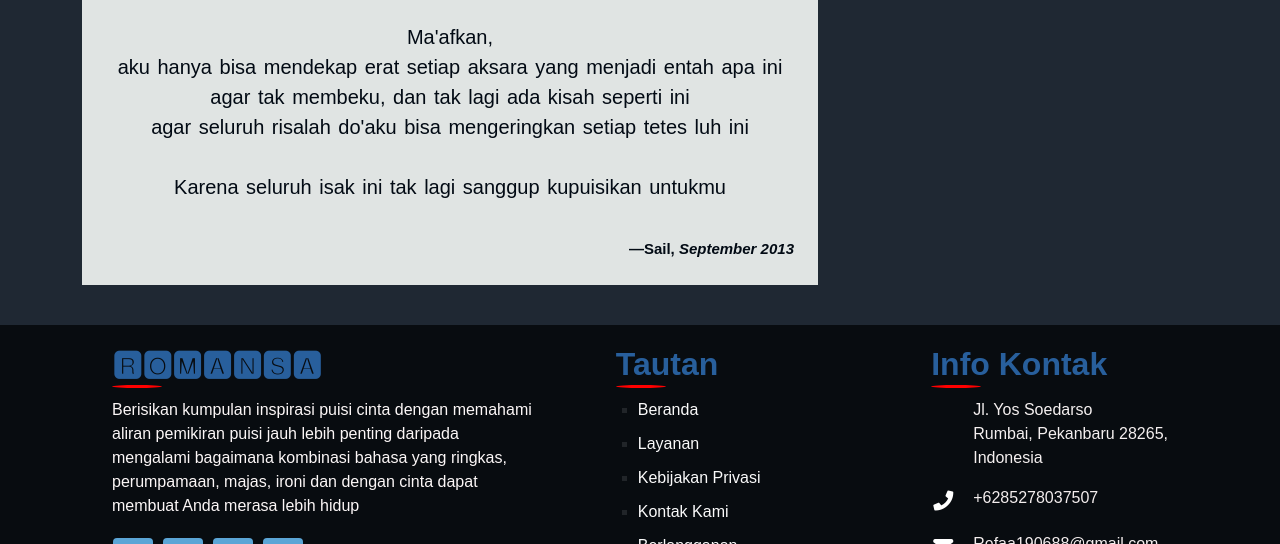
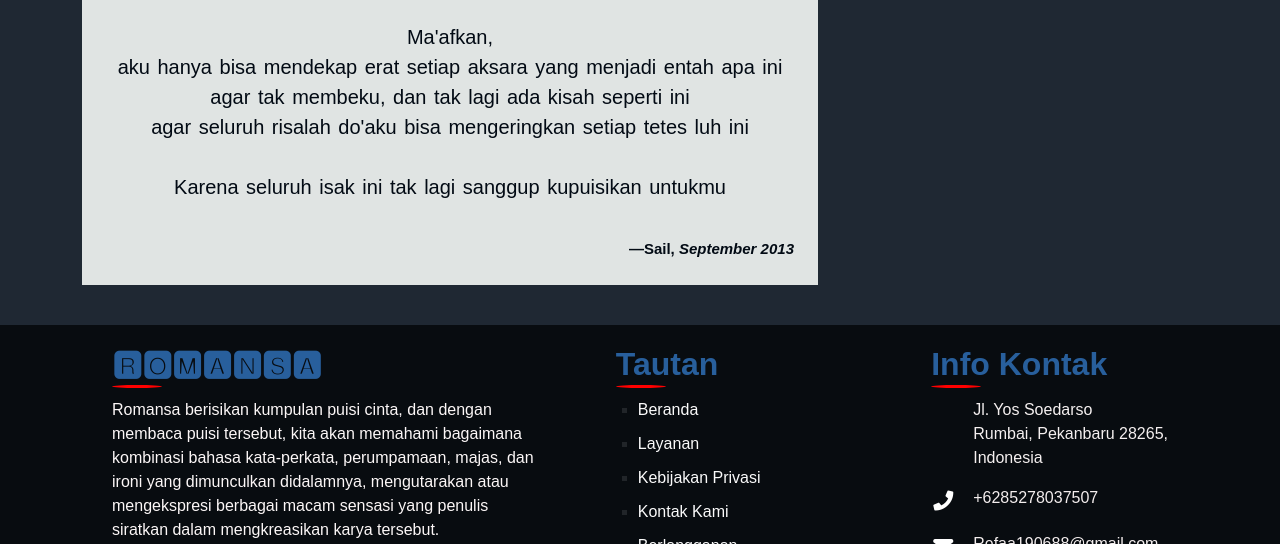
Before and after one commit to reskapauzi/reskapauzi.github.io, a plain HTML site: page puisi9.html in a window 1280 px wide. Shown: the part 1038-1582 px from the top of the page. Drawn offline with Linux system fonts and the light colour scheme.

Commit message:
Update puisi9.html

```diff
--- a/puisi9.html
+++ b/puisi9.html
@@ -214,7 +214,7 @@
     <div class="container">
       <div class="note">
         <h2>🆁🅾🅼🅰🅽🆂🅰</h2>
-          <p>Berisikan kumpulan inspirasi puisi cinta dengan memahami aliran pemikiran puisi jauh lebih penting daripada mengalami bagaimana kombinasi bahasa yang ringkas, perumpamaan, majas, ironi dan dengan cinta dapat membuat Anda merasa lebih hidup</p>
+          <p>Romansa berisikan kumpulan puisi cinta, dan dengan membaca puisi tersebut, kita akan memahami bagaimana kombinasi bahasa kata-perkata, perumpamaan, majas, dan ironi yang dimunculkan didalamnya, mengutarakan atau mengekspresi berbagai macam sensasi yang penulis siratkan dalam mengkreasikan karya tersebut.</p>
           <ul class="sci">
             <li><a href="#"><i class="fab fa-facebook" aria-hidden="true"></i></a></li>
             <li><a href="#"><i class="fab fa-youtube" aria-hidden="true"></i></a></li>
```
